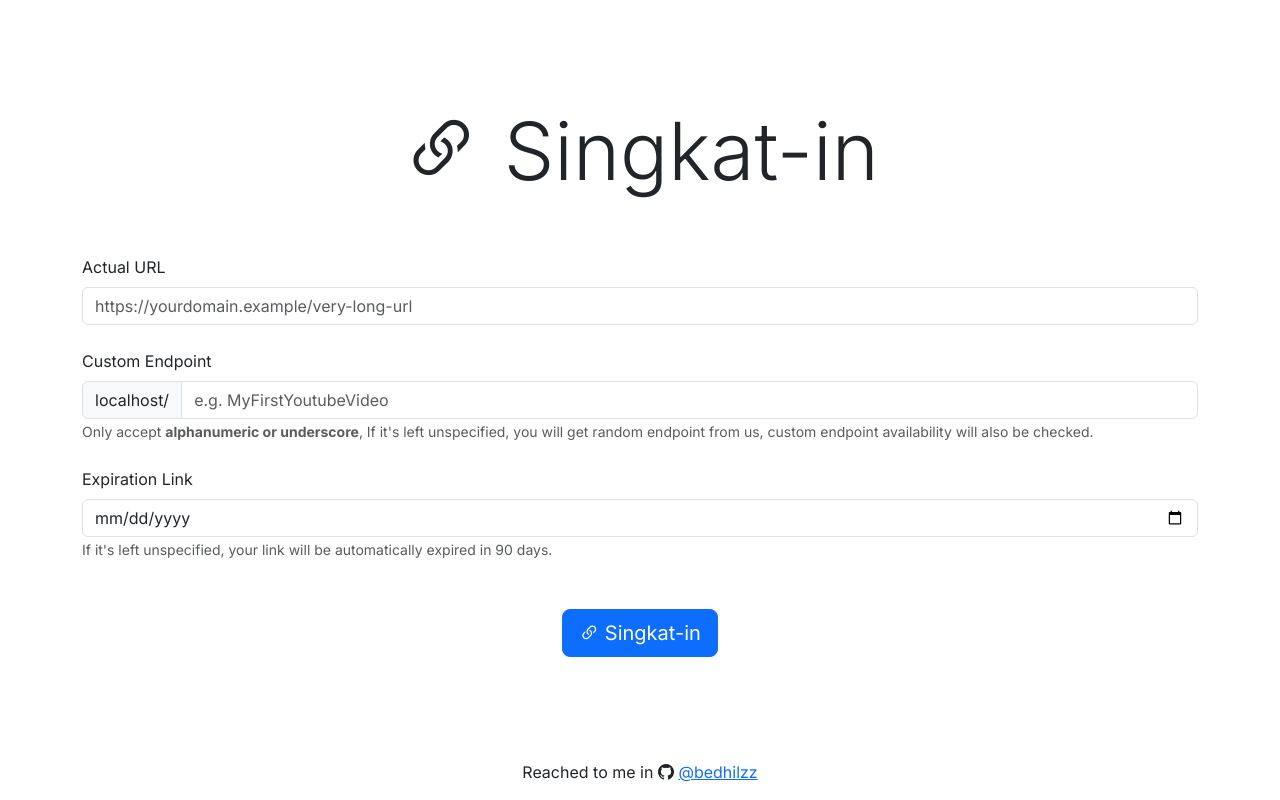
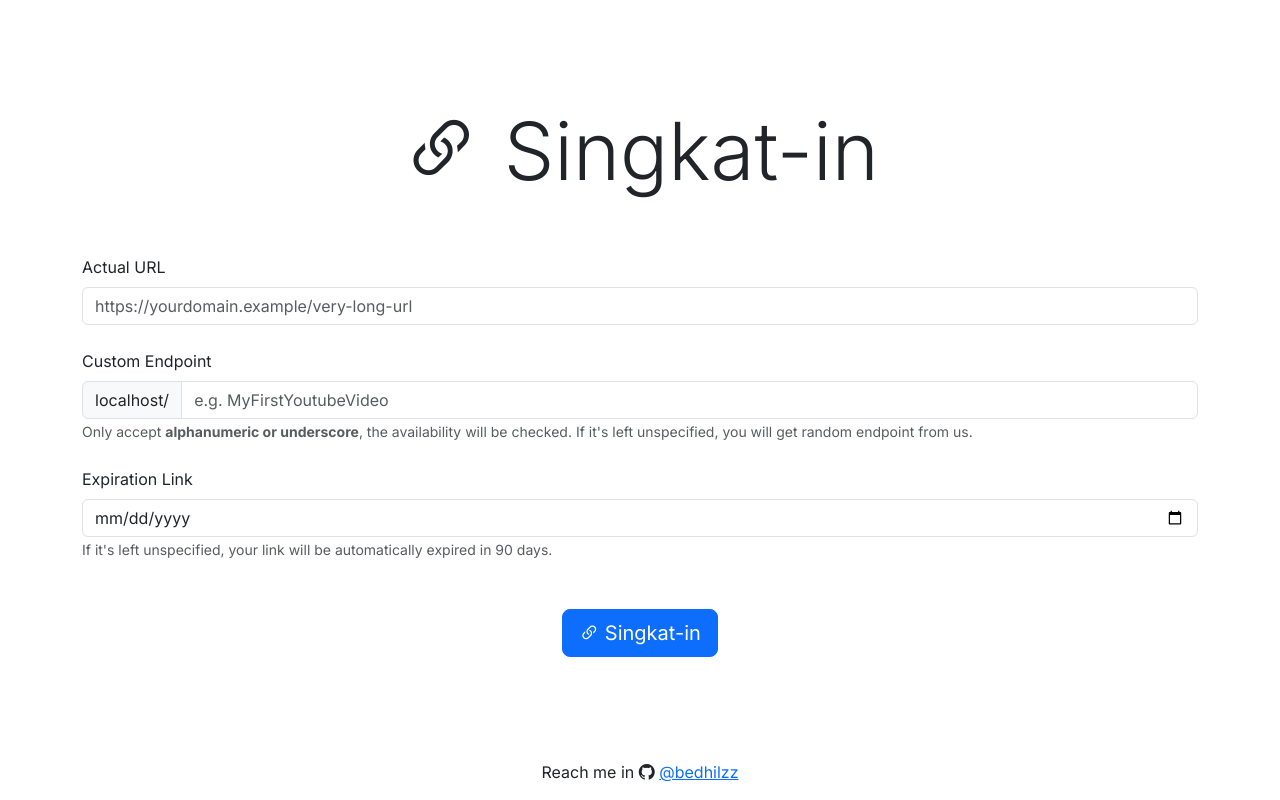
Before and after one commit to bedhilzz/singkat-in, a Next.js app: page / in a window 1280 px wide. Built offline with nearby package versions, Linux system fonts and the light colour scheme.

Commit message:
Update copy

```diff
--- a/app/page.tsx
+++ b/app/page.tsx
@@ -138,7 +138,7 @@ export default function Home() {
                   <Form.Control name='customEndpoint' placeholder='e.g. MyFirstYoutubeVideo' pattern='^[a-zA-Z0-9_]*$' onChange={handleCustomEndpointValidity} />
                 </InputGroup>
                 <Form.Text id='customEndpointHelp' muted>
-                  Only accept <b>alphanumeric or underscore</b>, If it's left unspecified, you will get random endpoint from us, custom endpoint availability will also be checked.
+                  Only accept <b>alphanumeric or underscore</b>, the availability will be checked. If it's left unspecified, you will get random endpoint from us.
                 </Form.Text>
               </Form.Group>
               <Form.Group className='mt-4'>
@@ -162,7 +162,7 @@ export default function Home() {
             </Form>
           </div>
           <div className='d-flex justify-content-center mt-5'>
-            <p>Reached to me in <i className='bi bi-github'></i> <Link href={'https://github.com/bedhilzz/singkat-in'}>@bedhilzz</Link></p>
+            <p>Reach me in <i className='bi bi-github'></i> <Link href={'https://github.com/bedhilzz/singkat-in'}>@bedhilzz</Link></p>
           </div>
         </div>
       </Container>
```
